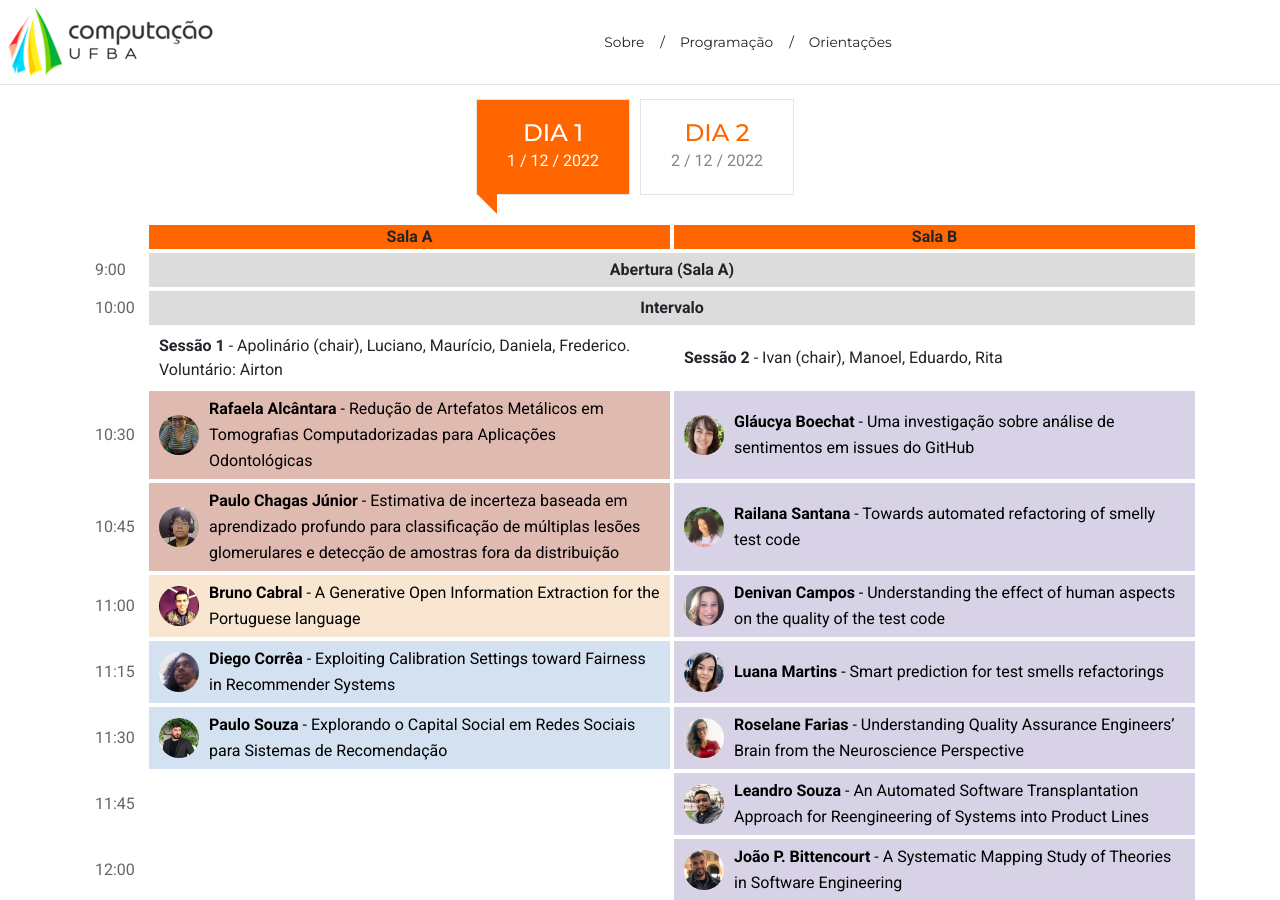
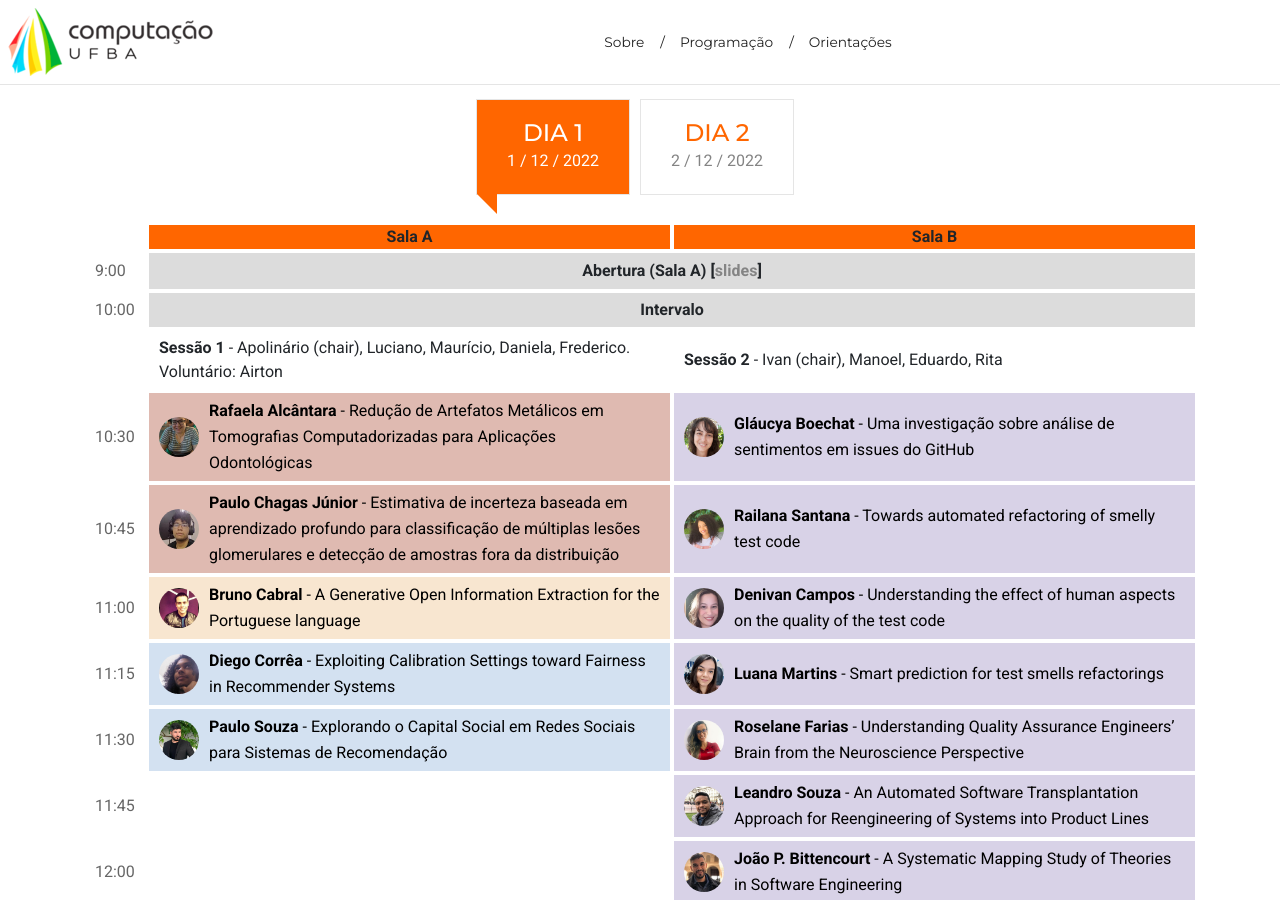
Before and after one commit to christinaflach/wepgcomp.github.io, a Jekyll site: the page built from 2022/index.md, in a window 1280 px wide and 900 px high, scrolled down 2133 px. Built offline with Jekyll 4.4.1, drawn with Linux system fonts in a browser that asks for light colours.

Commit message:
Add opening slides

```diff
--- a/2022/index.md
+++ b/2022/index.md
@@ -56,7 +56,7 @@ program:
     - name: Sala A
     - name: Sala B
   breaks:
-    'Dia 1, 9:00': { title: 'Abertura (Sala A)' }
+    'Dia 1, 9:00': { title: 'Abertura (Sala A) [<a href="https://zenodo.org/record/7385493">slides</a>]' }
     'Dia 1, 10:00': { title: 'Intervalo' }
     'Dia 1, 12:15': { title: 'Pausa para almoço' }
     'Dia 1, 15:30': { title: 'Intervalo' }
```
